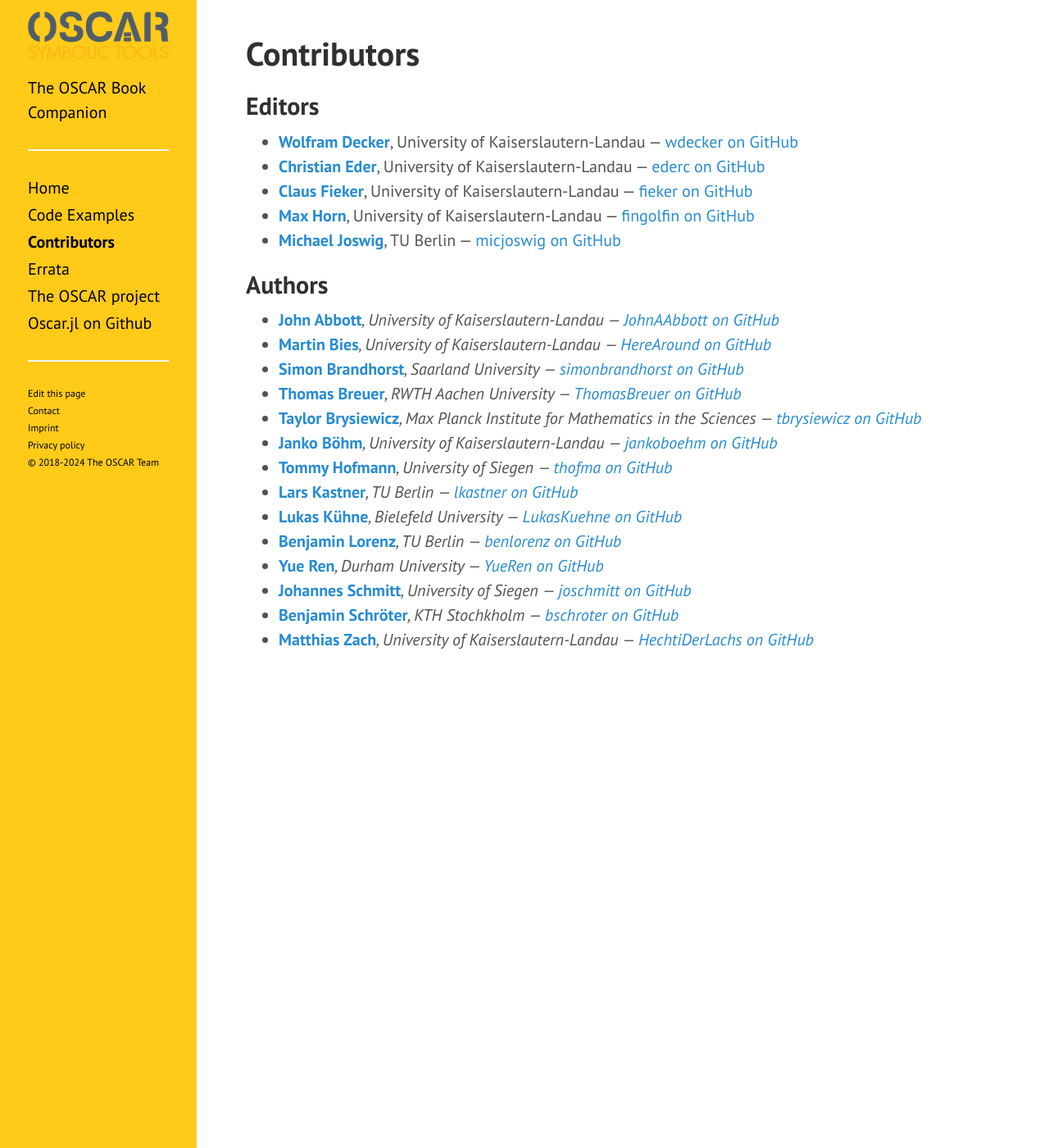
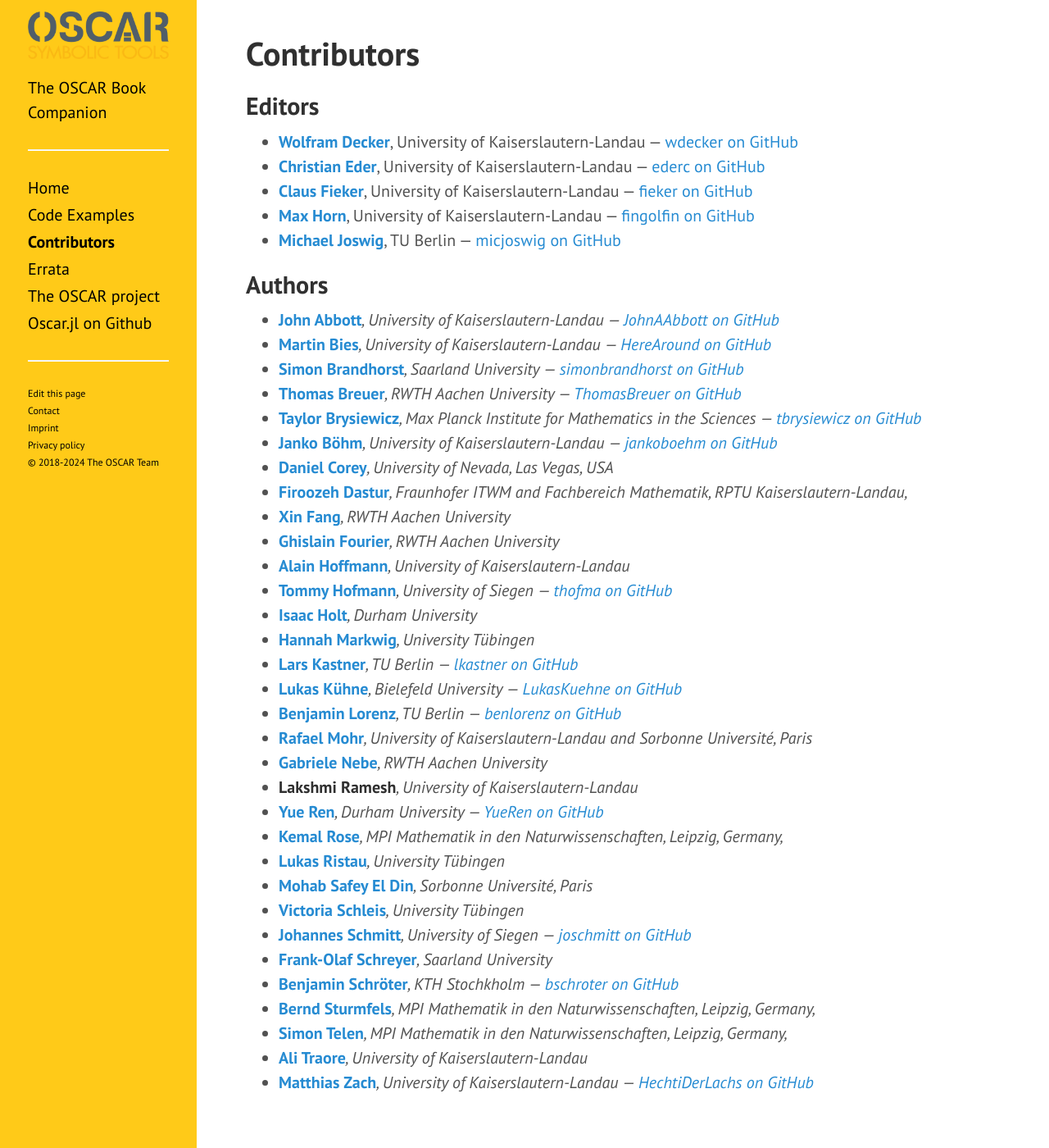
Before and after one commit to oscar-system/book.oscar-system.org, a Jekyll site: the page built from contributors.md, in a window 1280 px wide and 1400 px high. Shown: the whole window at 82% size. Built offline with Jekyll 4.4.1, drawn with Linux system fonts in a browser that asks for light colours; comment, search, counter and statistics services are not loaded; a style sheet for code colours, icons or effects is not loaded.

Commit message:
Complete list of contributors

```diff
--- a/contributors.md
+++ b/contributors.md
@@ -1,26 +1,25 @@
 ---
 layout: page
 title: Contributors
-
-# In the list below, all three entries, `affiliation`, `email`, and
-# `website` are optional. If you provide an `email` and a `website`, the
-# name will link to the website.
 
 contributors:
   - name: John Abbott
     affiliation: University of Kaiserslautern-Landau
     website: https://math.rptu.de/ags/agag/personen/mitglieder
     github: JohnAAbbott
+    email: john.abbott@rptu.de
 
   - name: Martin Bies
     affiliation: University of Kaiserslautern-Landau
     website: https://martinbies.github.io
     github: HereAround
+    email: martin.bies@rptu.de
 
   - name: Simon Brandhorst
     affiliation: Saarland University
     website: https://www.math.uni-sb.de/ag/brandhorst/index.php
     github: simonbrandhorst
+    email: brandhorst@math.uni-sb.de
 
   - name: Thomas Breuer
     affiliation: RWTH Aachen University
@@ -38,76 +37,174 @@
     affiliation: University of Kaiserslautern-Landau
     website: https://agag-jboehm.math.rptu.de/~boehm/
     github: jankoboehm
+    email: boehm@mathematik.uni-kl.de
+
+  - name: Daniel Corey
+    affiliation: University of Nevada, Las Vegas, USA
+    email: daniel.corey@unlv.edu
+    website: https://sites.google.com/site/dcorey2814/
+
+  - name: Firoozeh Dastur
+    affiliation: Fraunhofer ITWM and Fachbereich Mathematik, RPTU Kaiserslautern-Landau,
+    website: https://firoozehdastur.github.io/
+    email: firoozeh.aga@itwm.fraunhofer.de
 
   - name: Wolfram Decker
     affiliation: University of Kaiserslautern-Landau
     website: https://math.rptu.de/en/wgs/agag/people/head/decker
     github: wdecker
     is_editor: true
+    email: wolfram.decker@rptu.de
 
   - name: Christian Eder
     affiliation: University of Kaiserslautern-Landau
     website: https://www.mathematik.uni-kl.de/~ederc/index.html
     github: ederc
     is_editor: true
+    email: ederc@rptu.de
+
+  - name: Xin Fang
+    affiliation: RWTH Aachen University
+    e-mail: fang@art.rwth-aachen.de
+    website: http://www.mi.uni-koeln.de/~xfang/
 
   - name: Claus Fieker
     affiliation: University of Kaiserslautern-Landau
     website: https://math.rptu.de/en/wgs/agag/people/head/fieker
     github: fieker
     is_editor: true
+    email: claus.fieker@rptu.de
+
+  - name: Ghislain Fourier
+    affiliation: RWTH Aachen University
+    email: fourier@art.rwth-aachen.de
+    website: https://www.art.rwth-aachen.de/cms/mathb/der-lehrstuhl/team/professorinnen-und-professoren/~rnko/fourier/?allou=1
+
+  - name: Alain Hoffmann
+    affiliation: University of Kaiserslautern-Landau
+    email: hoffmann@mathematik.uni-kl.de
 
   - name: Tommy Hofmann
     affiliation: University of Siegen
     website: https://www.thofma.com
     github: thofma
+    email: tommy.hofmann@uni-siegen.de
+
+  - name: Isaac Holt
+    affiliation: Durham University
+    email: isaac.a.holt@durham.ac.uk
+
+  - name: Hannah Markwig
+    affiliation: University Tübingen
+    website: https://www.math.uni-tuebingen.de/user/hannah/
+    email: hannah@math.uni-tuebingen.de
 
   - name: Max Horn
     affiliation: University of Kaiserslautern-Landau
     website: https://www.quendi.de/math
     github: fingolfin
     is_editor: true
+    email: mhorn@rptu.de
 
   - name: Michael Joswig
     affiliation: TU Berlin
     website: https://page.math.tu-berlin.de/~joswig/
     github: micjoswig
     is_editor: true
+    email: joswig@math.tu-berlin.de
 
   - name: Lars Kastner
     affiliation: TU Berlin
     website: https://page.math.tu-berlin.de/~kastner/
     github: lkastner
+    email: kastner@math.tu-berlin.de
 
-  - name: Lukas Kühne  # works on matroids with Benjamin Schröter
+  - name: Lukas Kühne
     affiliation: Bielefeld University
     website: https://www.math.uni-bielefeld.de/~lkuehne/
     github: LukasKuehne
+    email: lukas.kuehne@math.uni-bielefeld.de
 
   - name: Benjamin Lorenz
     affiliation: TU Berlin
     website: https://www.math.tu-berlin.de/fachgebiete_ag_diskalg/fg_diskrete_mathematik_geometrie/v_menue/mitarbeiter/benjamin_lorenz/v_menue/home/
     github: benlorenz
+    email: benjamin.lorenz@tu-berlin.de
+
+  - name: Rafael Mohr
+    affiliation: University of Kaiserslautern-Landau and Sorbonne Université, Paris
+    website: https://polsys.lip6.fr/~mohr/
+    email: rafael.mohr@lip6.fr
+
+  - name: Gabriele Nebe
+    affiliation: RWTH Aachen University
+    website: https://www.math.rwth-aachen.de/~Gabriele.Nebe/
+    e-mail: nebe@math.rwth-aachen.de
+
+  - name: Lakshmi Ramesh
+    affiliation: University of Kaiserslautern-Landau
+    e-mail: ramesh@mathematik.uni-kl.de
 
   - name: Yue Ren
     affiliation: Durham University
     github: YueRen
     website: https://www.yueren.de/
+    email: yue.ren2@durham.ac.uk
 
-  - name: Johannes Schmitt  # former PhD student of Ulrich Thiel
+  - name: Kemal Rose
+    affiliation: MPI Mathematik in den Naturwissenschaften, Leipzig, Germany,
+    e-mail: krose@mis.mpg.de
+    website: https://kemalrose.github.io/
+
+  - name: Lukas Ristau
+    affiliation: University Tübingen
+    email: lukas.ristau@math.uni-tuebingen.de
+
+  - name: Mohab Safey El Din
+    affiliation: Sorbonne Université, Paris
+    website: https://www.lip6.fr/actualite/personnes-fiche.php?ident=P816
+    e-mail: mohab.safey@lip6.fr
+
+  - name: Victoria Schleis
+    affiliation: University Tübingen
+    email: victoria.schleis@student.uni-tuebingen.de
+    website: https://victoriaschleis.github.io/
+
+  - name: Johannes Schmitt
     affiliation: University of Siegen
     website: https://joschmitt.eu
     github: joschmitt
+    email: johannes2.schmitt@uni-siegen.de
 
-  - name: Benjamin Schröter  # works on matroids with Lukas Kühne
+  - name: Frank-Olaf Schreyer
+    affiliation: Saarland University
+    website: https://www.math.uni-sb.de/ag/schreyer/
+    email: schreyer@math.uni-sb.de
+
+  - name: Benjamin Schröter
     affiliation: KTH Stochkholm
     website: https://people.kth.se/~schrot
     github: bschroter
+    email: schrot@kth.se
 
-  - name: Matthias Zach  # algebraic geometry
+  - name: Bernd Sturmfels
+    affiliation: MPI Mathematik in den Naturwissenschaften, Leipzig, Germany,
+    email: bernd@mis.mpg.de
+
+  - name: Simon Telen
+    affiliation: MPI Mathematik in den Naturwissenschaften, Leipzig, Germany,
+    email: simon.telen@mis.mpg.de
+    website: https://simontelen.webnode.page/
+
+  - name: Ali Traore
+    affiliation: University of Kaiserslautern-Landau
+    email: atraore@rptu.de
+
+  - name: Matthias Zach
     affiliation: University of Kaiserslautern-Landau
     website: https://math.rptu.de/ags/agag/personen/mitglieder
     github: HechtiDerLachs
+    email: zach@rptu.de
 
 ---
 
```
